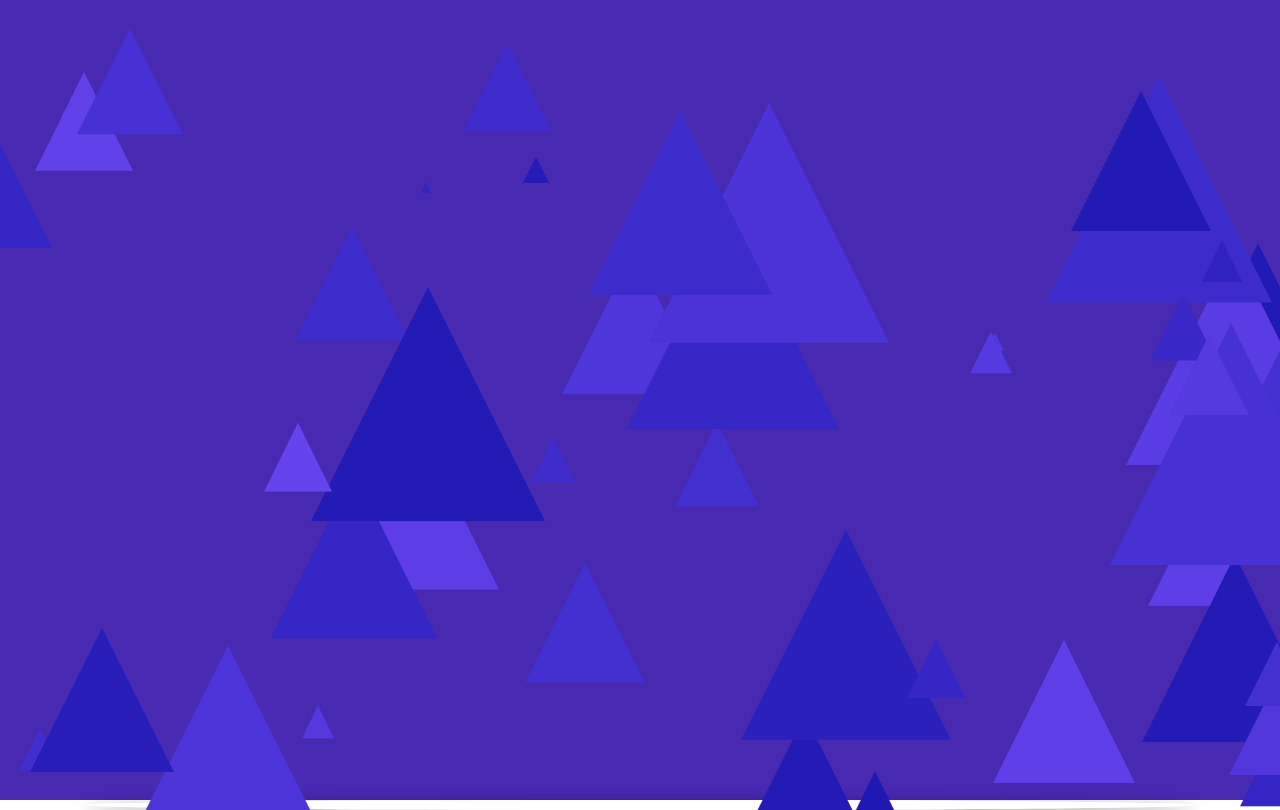
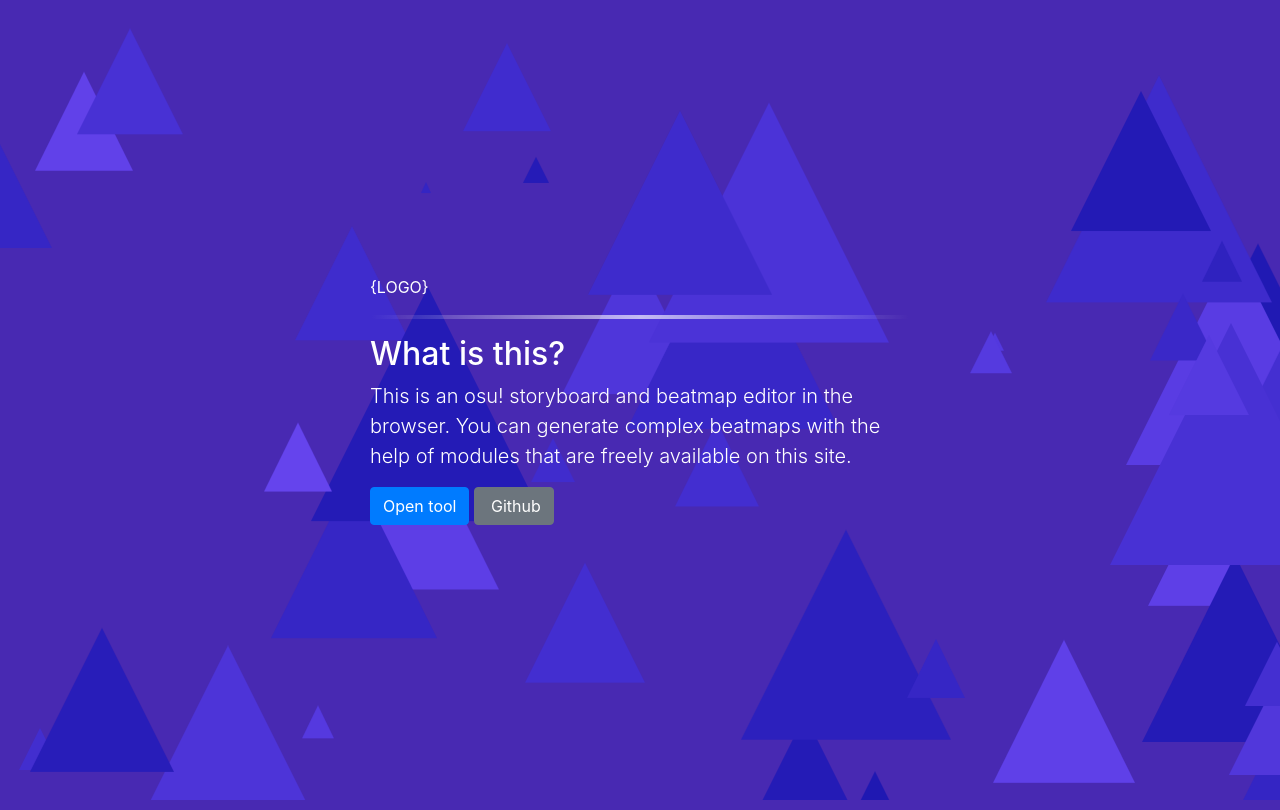
Before and after one commit to osufx/osu-webed, a Flask app: page / in a window 1280 px wide. Run offline with Flask 2, Linux system fonts and the light colour scheme; some libraries are stand-ins or nearby versions.

Commit message:
More main page templating

```diff
--- a/static/css/main.css
+++ b/static/css/main.css
@@ -1,6 +1,8 @@
 .background {
+	position:fixed;
 	background-color: #4829B2 !important;
 	height:100%;
+	z-index: -1;
 }
 
 .snpy-circle {
@@ -9,6 +11,12 @@
 	border-radius: 50%;
 	overflow: hidden;
 	box-shadow: 0 5px 15px 0px rgba(0,0,0,.6);
+}
+
+.snpy-hr {
+	border: 0;
+	height: 4px;
+	background-image: linear-gradient(to right, #fff0, #fffa, #fff0);
 }
 
 .snpy-triangle {
--- a/templates/index.html
+++ b/templates/index.html
@@ -7,14 +7,29 @@
 	<script src="{{ url_for('static', filename='js/bootstrap.min.js') }}"></script>
 	<script src="{{ url_for('static', filename='js/main.js') }}"></script>
 </head>
-<body>
+<body class="text-white">
 	<!-- Use snpy framework:tm: to generate triangle elements into div -->
-	<div class="container-fluid background" data-snpy="trianglegen" data-snpyargs="32-54|31,70,178-105,24,240"></div>
-	<div class="container">
-		<div class="snpy-circle">
+	<div class="container-fluid background" data-snpy="trianglegen" data-snpyargs="32-54|31,70,178-105,24,240">
+
+	</div>
+	<div class="container h-100">
+		<!--<div class="snpy-circle">
 			<a href="#" role="button">
-				<!--<img src="{ url_for('static', filename='img/logo.png') }">-->
+				<img src="{ url_for('static', filename='img/logo.png') }">
 			</a>
+		</div>-->
+		<div class="row align-items-center h-100">
+			<div class="col-6 mx-auto">
+				{LOGO}
+				<hr class="snpy-hr">
+				<h2>What is this?</h2>
+				<p class="lead">
+					This is an osu! storyboard and beatmap editor in the browser.
+					You can generate complex beatmaps with the help of modules that are freely available on this site.
+				</p>
+				<a class="btn btn-primary" href="#" role="button">Open tool</a>
+				<a class="btn btn-secondary" href="#" role="button"><i class="fa fa-github pr-1"></i>Github</a>
+			</div>
 		</div>
 	</div>
 </body>
```
Also changed, not shown: static/img/Octocat.png (added).
